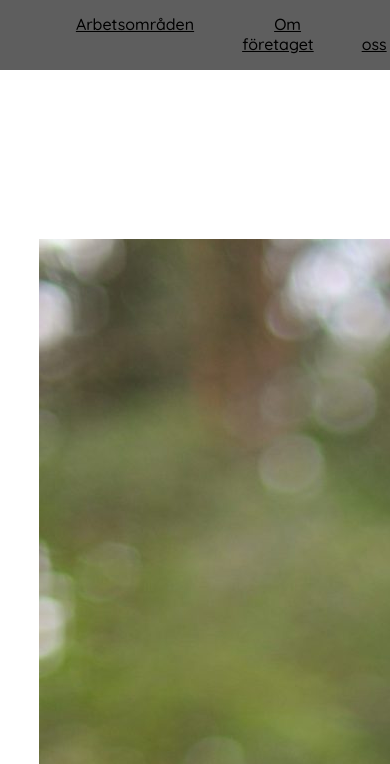
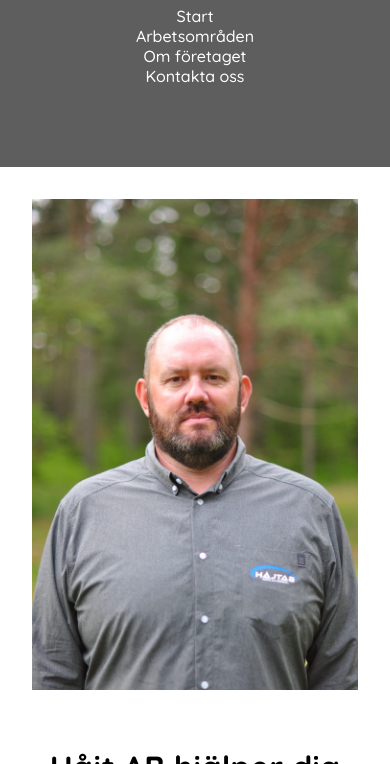
Before and after one commit to djnoodle/hajtabiths, a plain HTML site: page index.html in a window 390 px wide. Shown: the part 80-844 px from the top of the page. Drawn offline with Linux system fonts and the light colour scheme.

Commit message:
Fixade poträttet samt responsiviteten

```diff
--- a/index.html
+++ b/index.html
@@ -26,28 +26,30 @@
         </ul>
       </div>
     </nav>
-    <!--Hero img and text-->
-    <section class="hero-image">
-      <img src="images/Heroimghajtab.jpg" alt="Hero image" />
-      <div class="hero-text">
+
+    <div class="grid-container">
+      <div class="grid-item-1">
+        <img src="images/Heroimghajtab.jpg" alt="Poträtt" class="responsive" />
+      </div>
+      <div class="grid-item-2">
         <h1>Håjt AB hjälper dig att förebygga miljöskador</h1>
-        <p id="usp-text">
+      </div>
+      <div class="grid-item-3">
+        <h3>
           Nuförtiden spelar olje- och fettavskiljningssystem en avgörande roll
           till att förebygga miljöskador. Garage, bensinstationer, restauranger
           och lokaler med industriprocesser är utrymmen med risk för oljespill
           eller fett som läcker ut i avloppssystemet eller i marken. I sådana
           utrymmen skall avloppsvatten ledas via en olje- eller fettavskiljare.
-        </p>
-
-        <p id="usp-text">
+        </h3>
+        <h3>
           Håjt AB erbjuder helhetslösningar med slamtömning, översyn,
           installation och service av fettavskiljare, oljeavskiljare, pumpgropar
           med mera. Vi installerar även larmsystem samt utför besiktning,
           kontroller och provtagning på avskiljare.
-        </p>
+        </h3>
       </div>
-    </section>
-    <!--Validerad ovanför 15/9-22-->
+    </div>
   </body>
 
   <footer></footer>
--- a/stylesheet.css
+++ b/stylesheet.css
@@ -23,7 +23,7 @@ html {
 
 .navbar {
   display: flex;
-  flex-direction: column;
+  flex-direction: row;
   justify-content: center;
   min-height: 10vh;
   width: 100%;
@@ -31,43 +31,95 @@ html {
   background-color: var(--Grå);
 }
 
-@media (min-width: 800px){
-  .navbar{
-    flex-direction: row;
-  }
+.navbar-links {
+  height: 100%;
+  background-color: var(--Grå);
 }
 
 .navbar-links ul {
   display: flex;
   padding: 0;
-  gap: 1rem;
+  margin-top: 1vh;
+}
+
+.navbar-links li {
   list-style: none;
 }
 
-.navbar-links li {
-
+.navbar-links li a {
+  text-decoration: none;
+  color: var(--Vit);
+  padding: 0.5rem;
+  margin: 2vw;
 }
 
-.navbar-links li a {
-  color: var(--Svart);
-  padding: 2rem;
+.navbar-links li:hover {
+  text-decoration: underline;
 }
 
-.hero-image {
-  display: grid;
-  height: 70vh;
-  margin-top: 20vh;
-  margin-left: 10vw;
+@media screen and (max-width: 765px) {
+  .navbar {
+    flex-direction: column;
+  }
+
+  .navbar-links {
+    width: 100%;
+    height: 20vh;
+  }
+
+  .navbar-links ul {
+    width: 100%;
+    flex-direction: column;
+  }
+
+  .navbar-links ul li {
+    text-align: center;
+  }
+}
+/*Gör s, att bilden är responsive i alla lägen*/
+.responsive {
+  width: 100%;
+  max-width: 1000px;
+  height: auto;
 }
 
-.hero-text {
+.grid-container {
   display: grid;
-  text-align: center;
-  color: var(--Svart);
+  margin: 2rem;
+
+  gap: 2rem;
+  grid-template-columns: repeat(3, 1fr);
 }
 
-#usp-text {
-  font-size: 1.5rem;
+.grid-item-1{
+  grid-row: span 2;
 }
 
+.grid-item-2{
+  grid-column: span 2;
+  text-align: center;
+}
+
+.grid-item-3{
+  grid-column: span 2;
+  text-align: center;
+}
+
+@media screen and (max-width: 765px) {
+  .grid-item-1{
+    grid-column: span 3;
+    align-items: center;
+  }
+
+  .grid-item-2{
+    grid-column: span 3;
+  }
+
+  .grid-item-3{
+    grid-column: span 3;
+  }
+}
+
+
+
 /*Validerad ovanför 15/9-22*/
```
Also changed, not shown: Images/Heroimghajtabresize.jpg (added).
